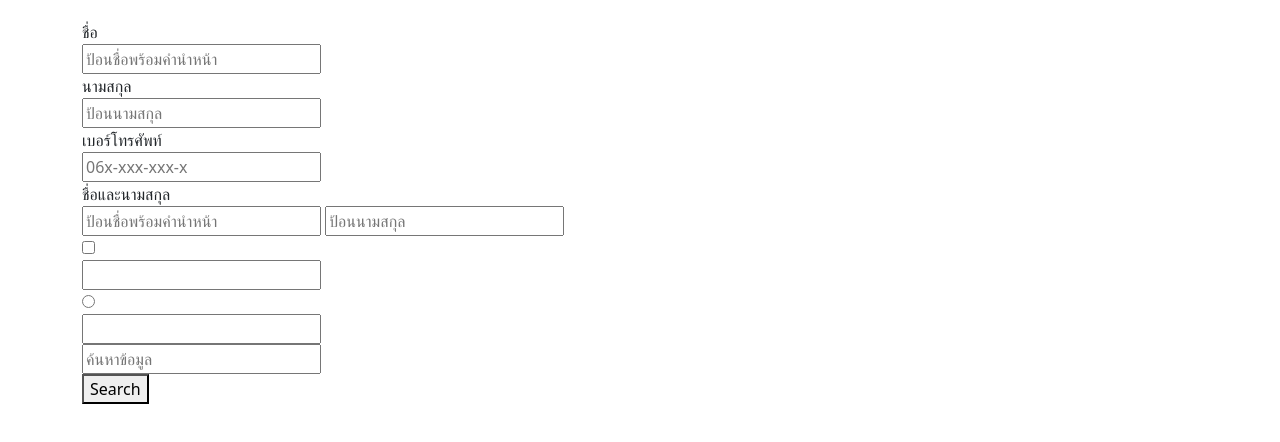
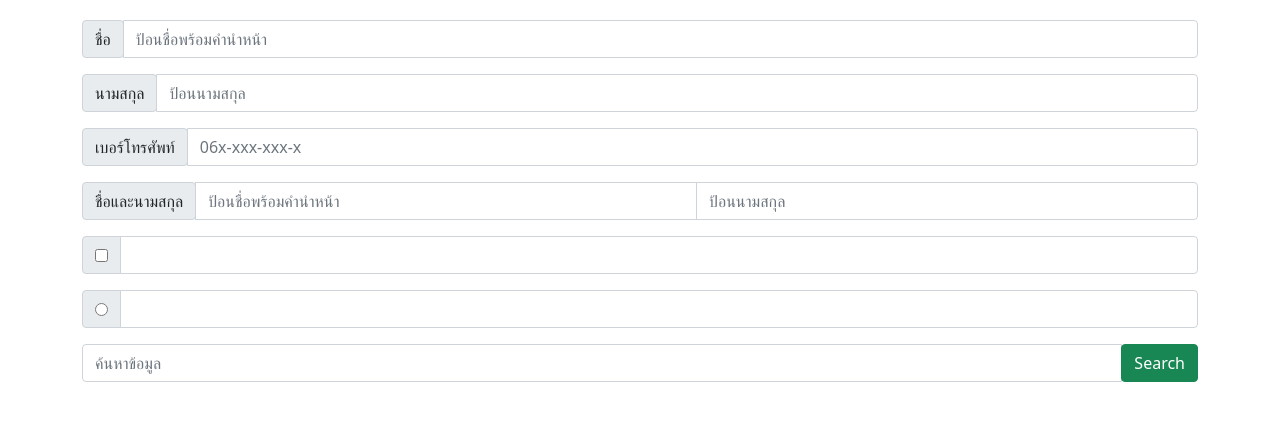
Before and after one commit to kanokpich18/github-desktop-project, a plain HTML site: page 18.InputGroup.html in a window 1280 px wide. Drawn offline with nearby package versions, Linux system fonts and the light colour scheme.

Commit message:
18.InputGroup
18.InputGroup

```diff
--- a/18.InputGroup.html
+++ b/18.InputGroup.html
@@ -10,51 +10,51 @@
 <body>
     <div class="container" style="margin-top: 20px;">
         <!-- Text Field -->
-        <div>
-            <div>
-                <span>ชื่อ</span>
+        <div class="input-group mb-3">
+            <div class="input-group-prepend">
+                <span class="input-group-text">ชื่อ</span>
             </div>
-            <input type="text" placeholder="ป้อนชื่อพร้อมคำนำหน้า">
+            <input type="text" placeholder="ป้อนชื่อพร้อมคำนำหน้า" class="form-control">
         </div>
-        <div>
-            <div>
-                <span>นามสกุล</span>
+        <div class="input-group mb-3">
+            <div class="input-group-prepend">
+                <span class="input-group-text">นามสกุล</span>
             </div>
-            <input type="text" placeholder="ป้อนนามสกุล">
+            <input type="text" placeholder="ป้อนนามสกุล" class="form-control">
         </div>
-        <div>
-            <div>
-                <span>เบอร์โทรศัพท์</span>
+        <div class="input-group mb-3">
+            <div class="input-group-prepend">
+                <span class="input-group-text">เบอร์โทรศัพท์</span>
             </div>
-            <input type="tel" placeholder="06x-xxx-xxx-x">
+            <input type="tel" placeholder="06x-xxx-xxx-x" class="form-control">
         </div>
         <!-- Multiple TextField -->
-        <div>
-            <div>
-                <span>ชื่อและนามสกุล</span>
+        <div class="input-group mb-3">
+            <div class="input-group-prepend">
+                <span class="input-group-text">ชื่อและนามสกุล</span>
             </div>
-            <input type="text" placeholder="ป้อนชื่อพร้อมคำนำหน้า">
-            <input type="text" placeholder="ป้อนนามสกุล">
+            <input type="text" placeholder="ป้อนชื่อพร้อมคำนำหน้า" class="form-control">
+            <input type="text" placeholder="ป้อนนามสกุล" class="form-control">
         </div>
         <!-- Checkbox -->
-        <div>
-            <div>
+        <div class="input-group mb-3">
+            <div class="input-group-text">
                 <input type="checkbox">
             </div>
-            <input type="text">
+            <input type="text" class="form-control">
         </div>
         <!-- Radio-->
-        <div>
-            <div>
+        <div class="input-group mb-3">
+            <div class="input-group-text">
                 <input type="radio">
             </div>
-            <input type="text">
+            <input type="text" class="form-control">
         </div>
         <!-- Button-->
-        <div>
-            <input type="text" placeholder="ค้นหาข้อมูล">
-            <div>
-                <button>Search</button>
+        <div class="input-group mb-3">
+            <input type="text" placeholder="ค้นหาข้อมูล" class="form-control">
+            <div class="input-group-prepend">
+                <button class="btn btn-success">Search</button>
             </div>
         </div>
     </div>
```
